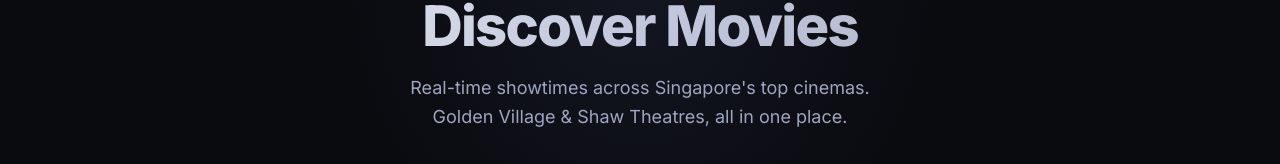
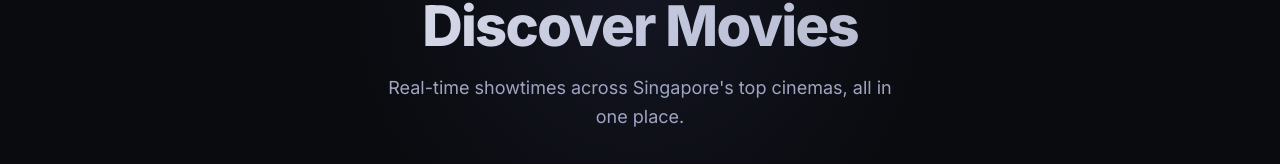
Before and after one commit to MAOXIONGKAI/ScreenScout, a Next.js app in the folder frontend/: page / in a window 1280 px wide. Shown: the part 139-303 px from the top of the page. Built offline with nearby package versions, Linux system fonts and the light colour scheme; no server answers.

Commit message:
feat: change frontend title

```diff
--- a/frontend/src/app/page.tsx
+++ b/frontend/src/app/page.tsx
@@ -70,7 +70,7 @@
         <div className="container">
           <h1 className="hero-title">Discover Movies</h1>
           <p className="hero-subtitle">
-            Real-time showtimes across Singapore&apos;s top cinemas. Golden Village &amp; Shaw Theatres, all in one place.
+            Real-time showtimes across Singapore&apos;s top cinemas, all in one place.
           </p>
 
           {/* Search Bar */}
```
